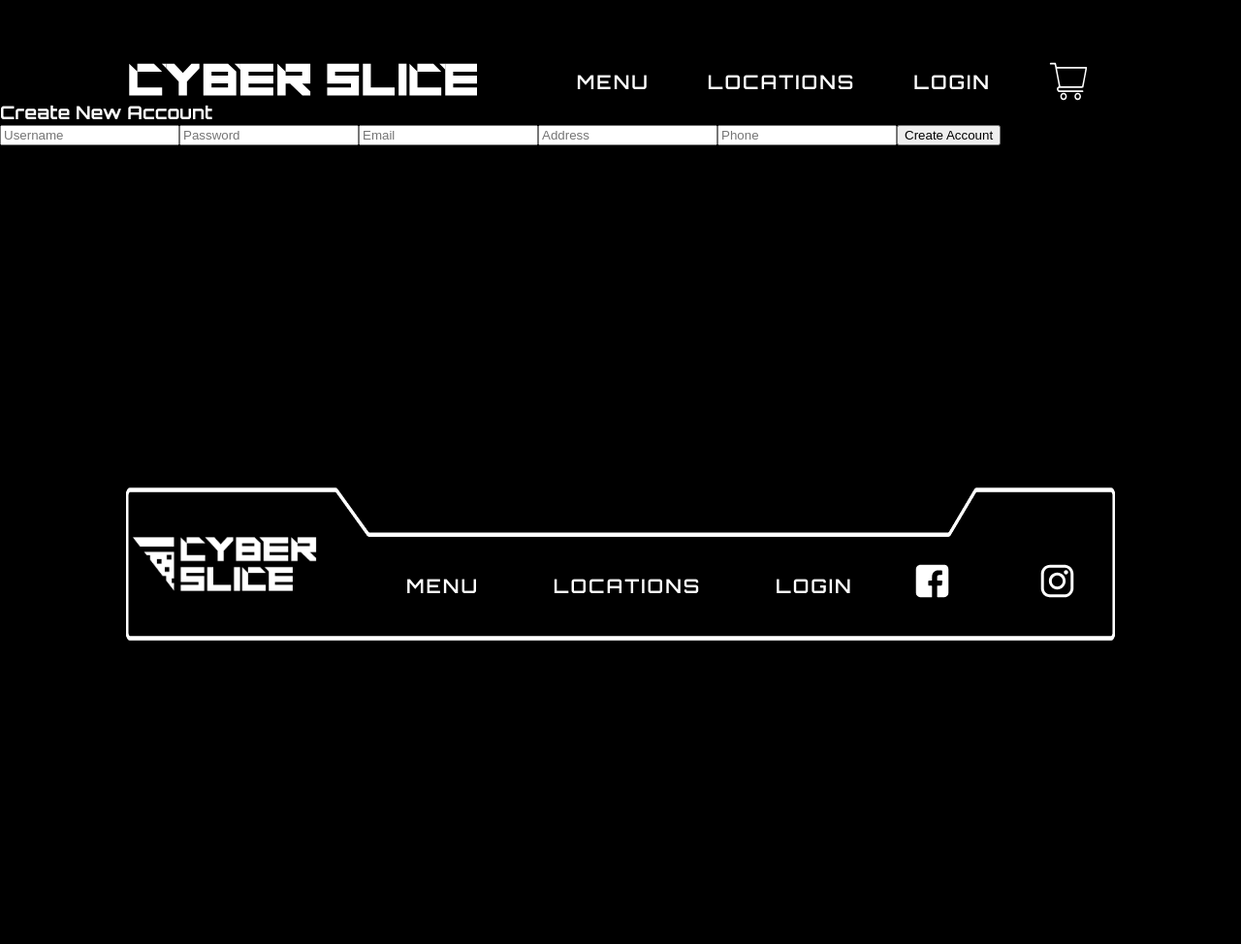
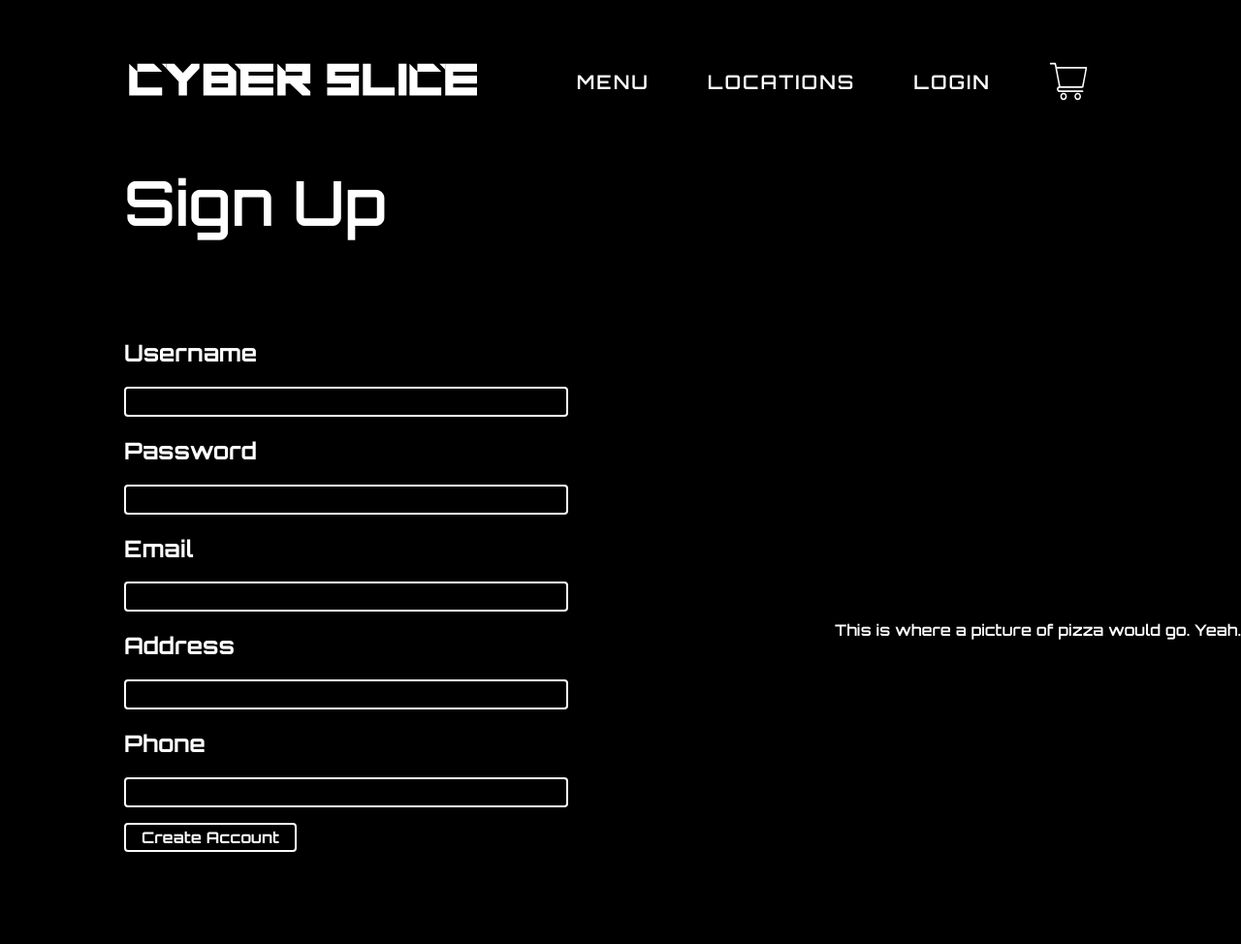
Before and after one commit to capstone-project-team-tec/Cyberslice-Pizza-Project, a React app: page /register in a window 1280 px wide. Shown: the top 974 px of the page at 97% size. Before the commit the page ends 800 px from the top, so only its background shows below. Built offline with nearby package versions, Linux system fonts and the light colour scheme; no server answers.

Commit message:
Worked on the appearance of the Login page and Register page.

```diff
--- a/src/components/Login.js
+++ b/src/components/Login.js
@@ -48,9 +48,10 @@
             {/* Login */}
             <section className = "loginTitle">
                 Welcome Back
+                <br></br>
             </section>
 
-            <section className = "formsAndPicture">
+            <section className = "formAndPicture">
                 <form onSubmit={loginFunction}>
                     <div className="input-wrapper">
                         <h2> Email</h2>
@@ -74,6 +75,9 @@
                     </div>
                     <button className="loginButton" type="submit"> Login </button>
                 </form>
+                <section className = "picture">
+                    This is where a picture of pizza would go. Yeah.
+                </section>
             </section>
 
             <h5 id="signup">Don't Have An Account? <Link to="/register">Sign Up</Link></h5>
--- a/src/components/Register.js
+++ b/src/components/Register.js
@@ -62,46 +62,64 @@
 
 
     return (
-        <section>
+        <section id = "registerContainer">
             {/* Register */}
-            <h3> Create New Account </h3>
+            <section className = "registerTitle">
+                Sign Up
+                <br></br>
+            </section>
 
+            <section className = "formAndPicture">
                 <form onSubmit={(event) => {
                         event.preventDefault()
                         accountRegistration()}}>
+                    <h2>Username</h2>
                     <input
+                        className = "registerBox"
                         type="text"
-                    placeholder="Username"
+                        placeholder=""
                         value={username}
                         onChange={(event) => setUsername(event.target.value)}
                     />
+                    <h2>Password</h2>
                     <input
+                        className = "registerBox"
                         type="text"
-                    placeholder="Password"
+                        placeholder=""
                         value={password}
                         onChange={(event) => setPassword(event.target.value)}
                     />
+                    <h2>Email</h2>
                     <input
+                        className = "registerBox"
                         type="text"
-                placeholder="Email"
+                        placeholder=""
                         value={email}
                         onChange={(event) => setEmail(event.target.value)}
                     />
+                    <h2>Address</h2>
                     <input
+                        className = "registerBox"
                         type="text"
-                placeholder="Address"
+                        placeholder=""
                         value={address}
                         onChange={(event) => setAddress(event.target.value)}
                     />
+                    <h2>Phone</h2>
                     <input
+                        className = "registerBox"
                         type="text"
-                placeholder="Phone"
+                        placeholder=""
                         value={phone}
                         onChange={(event) => setPhone(event.target.value)}
                     />
-                <button type="submit"> Create Account </button>
+                    <button className="registerButton" type="submit"> Create Account </button>
+
                 </form>
-
+                <section className = "picture">
+                    This is where a picture of pizza would go. Yeah.
+                </section>
+            </section>
         </section>
     )
 }
--- a/src/components/login.css
+++ b/src/components/login.css
@@ -20,14 +20,27 @@
 h3 {
     margin: 0;
 }
- /* Should probably fix login.js to give everything the same className
- and edit those elements based on that. Shouldn't overwrite all input tags. */
+.loginTitle{
+    font-size: 4rem;
+    margin-bottom: 5rem;
+}
 
+.formAndPicture {
+    display: flex;
+    flex-direction: row;
+
+    justify-content: space-between;
+    align-items: center;
+}
+/* For editing how the picture appears */
+/* .picture {
+
+} */
 .loginBox {
     background-color: black;
     color: white;
-    border: 1px solid white;
-    border-radius: 5px;
+    border: 2px solid white;
+    border-radius: 4px;
     display: flex;
     flex-direction: column;
     margin-bottom: 1rem;
@@ -37,15 +50,15 @@
 }
 
 .loginBox:focus {
-    border: 1px solid #cbff5e;
+    border: 2px solid #cbff5e;
     outline: none;
     transition: border-color 0.75s;
 }
 
 .loginButton{
     background-color: black;
-    border: 1px solid white;
-    border-radius: 5px;
+    border: 2px solid white;
+    border-radius: 4px;
     color: white;
     cursor: pointer;
 
@@ -62,12 +75,13 @@
 }
 
 .loginButton:hover {
-    border: 1px solid #cbff5e;
+    border: 2px solid #cbff5e;
     color: #cbff5e;
     outline: none;
     transition: border-color 0.75s, color 0.75s;
 }
 
+.formsAndPictures
 label {
-    margin-bottom: 5px;
+    margin-bottom: 4px;
 }
--- a/src/components/register.css
+++ b/src/components/register.css
@@ -1,3 +1,79 @@
 button {
     margin-bottom: 20%
 }
+
+#registerContainer{
+    display: flex;
+    flex-direction: column;
+    justify-content: flex-start;
+    margin-left: 10%;
+    margin-top: 5%;
+}
+
+@media (max-width: 768px) {
+    .login-container {
+      flex-direction: column;
+      align-items: flex-start;
+    }
+  }
+
+/* h3 {
+    margin: 0;
+} */
+
+.registerTitle{
+    font-size: 4rem;
+    margin-bottom: 5rem;
+}
+.registerBox {
+    background-color: black;
+    color: white;
+    border: 2px solid white;
+    border-radius: 4px;
+    display: flex;
+    flex-direction: column;
+    margin-bottom: 1rem;
+
+    height: 25px;
+    width: 450px;
+}
+.registerBox:focus {
+    border: 2px solid #cbff5e;
+    outline: none;
+    transition: border-color 0.75s;
+}
+
+.registerButton{
+    background-color: black;
+    border: 2px solid white;
+    border-radius: 4px;
+    color: white;
+    cursor: pointer;
+
+    font-family: Orbitron, 'Courier New', Courier, monospace;
+    font-size : 1rem;
+    font-weight: bold;
+
+    padding: 0.5rem 1rem;
+
+    text-align: center;
+    line-height: 10px;
+
+    height: 30px;
+}
+
+.registerButton:hover {
+    border: 2px solid #cbff5e;
+    color: #cbff5e;
+    outline: none;
+    transition: border-color 0.75s, color 0.75s;
+}
+
+
+.formAndPicture {
+    display: flex;
+    flex-direction: row;
+
+    justify-content: space-between;
+    align-items: center;
+}
```
Lines whose indentation alone changed are shown as unchanged.
